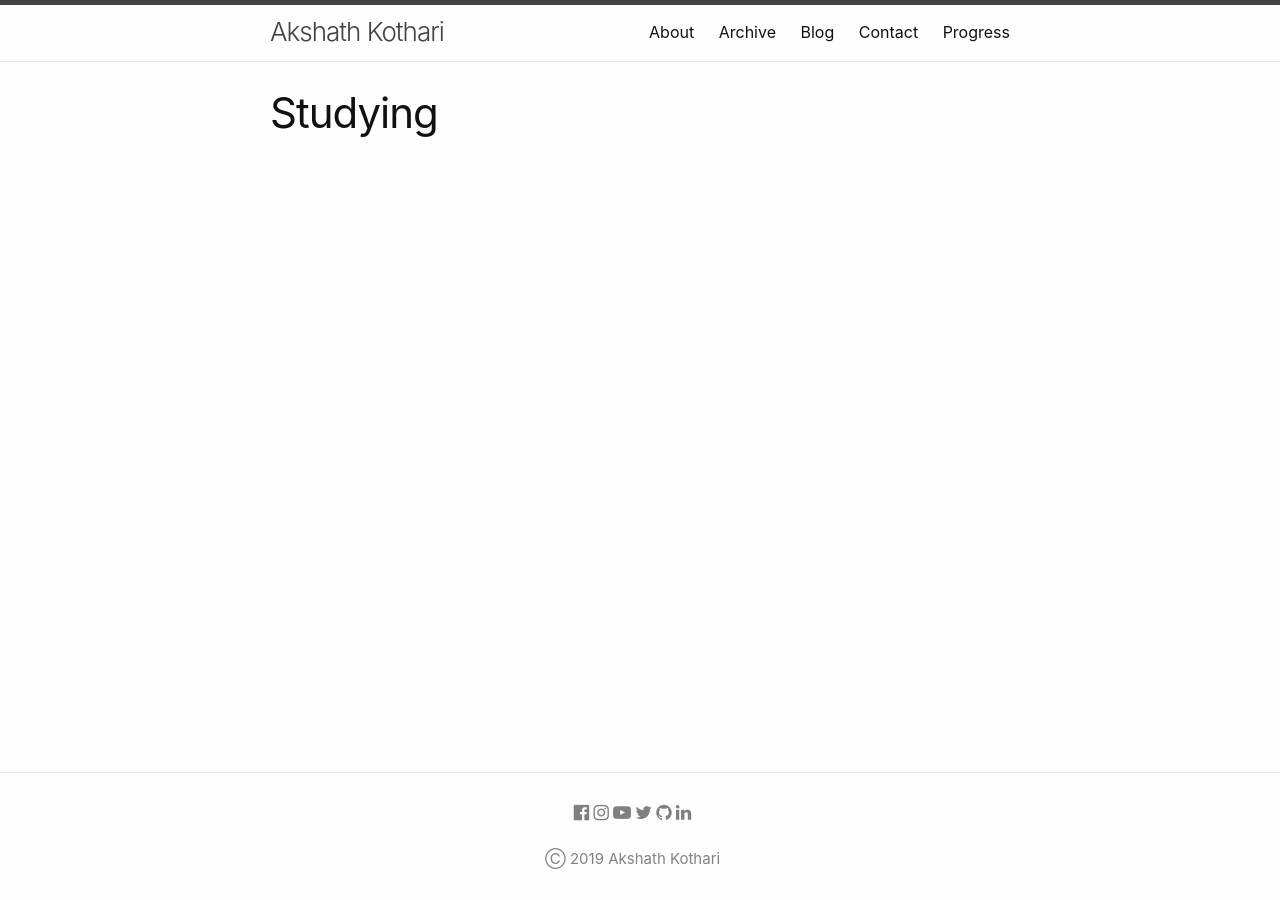
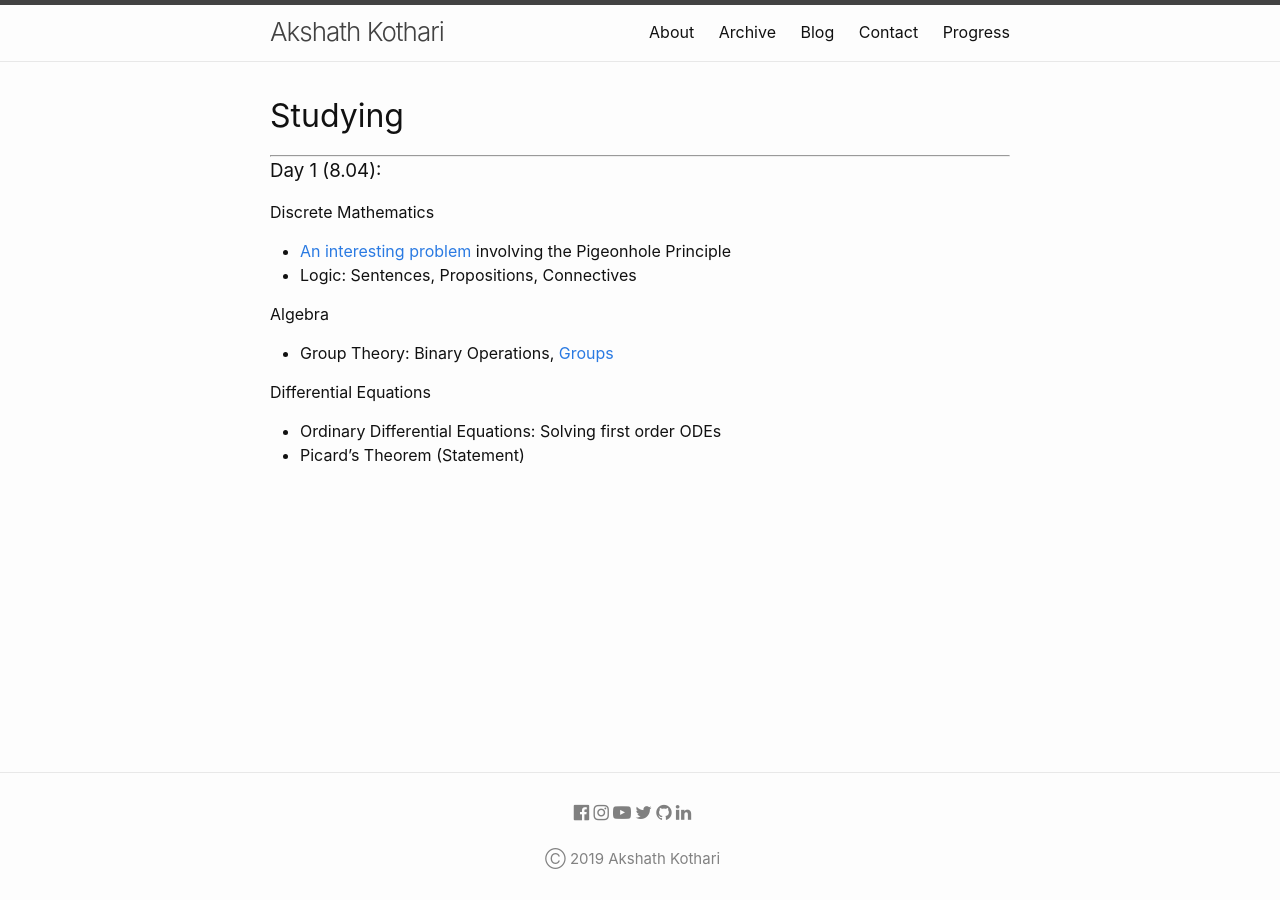
Before and after one commit to ricekot/ricekot.github.io, a Jekyll site: the page built from progress/studying.md, in a window 1280 px wide. Built offline with Jekyll 4.4.1, drawn with Linux system fonts in a browser that asks for light colours.

Commit message:
Update progress

```diff
--- a/progress/studying.md
+++ b/progress/studying.md
@@ -1,4 +1,20 @@
 ---
-layout: page
+layout: default
 title: Studying
 ---
+
+# Studying
+
+---
+### Day 1 (8.04):
+
+#### Discrete Mathematics
+- [An interesting problem](/random/pigeonhole-1.html) involving the Pigeonhole Principle
+- Logic: Sentences, Propositions, Connectives
+
+#### Algebra
+- Group Theory: Binary Operations, [Groups](https://en.wikipedia.org/wiki/Group_(mathematics))
+
+#### Differential Equations
+- Ordinary Differential Equations: Solving first order ODEs
+- Picard's Theorem (Statement)
```
Also changed, not shown: progress/running.md (+14 -1 lines).
